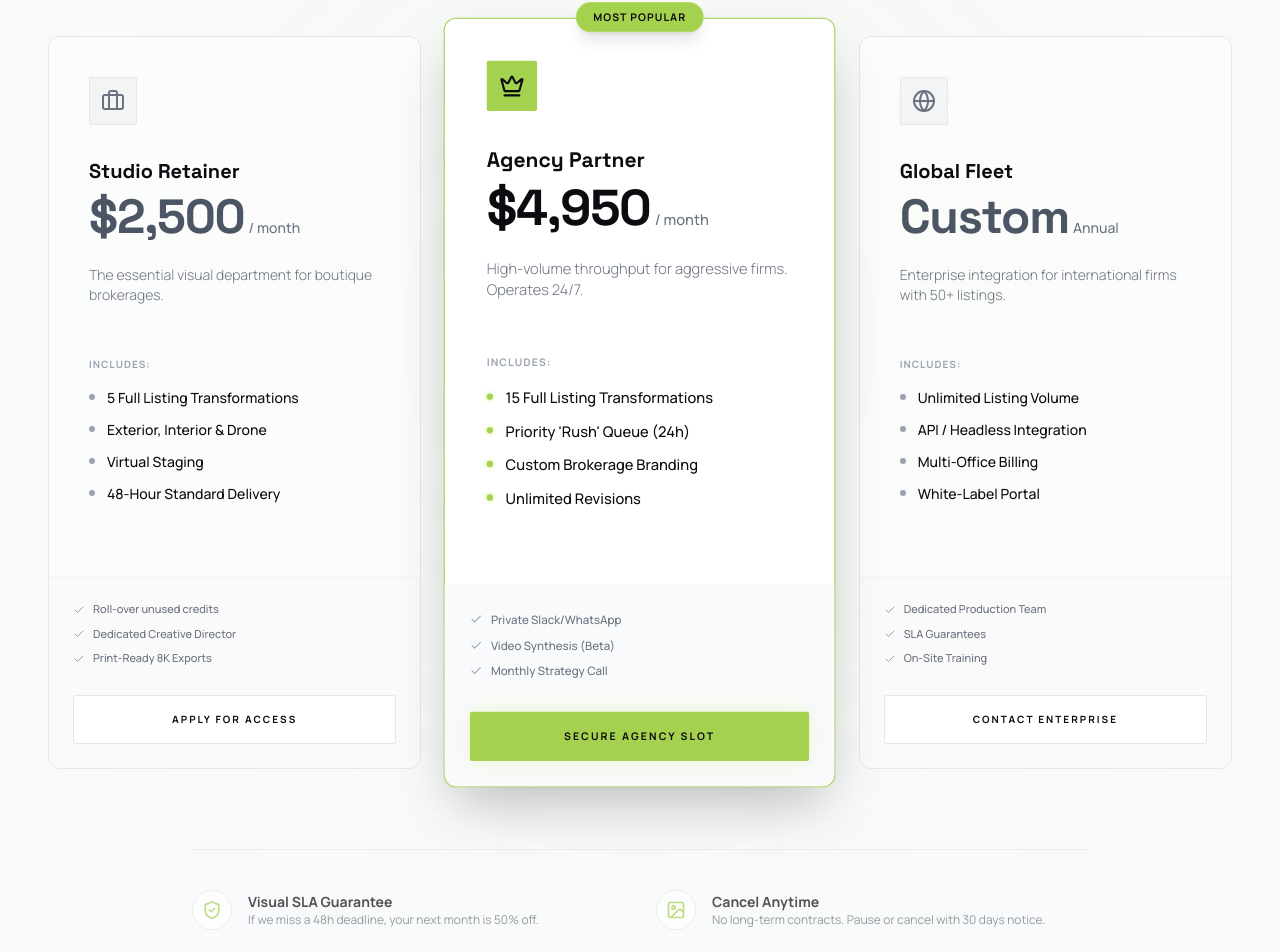
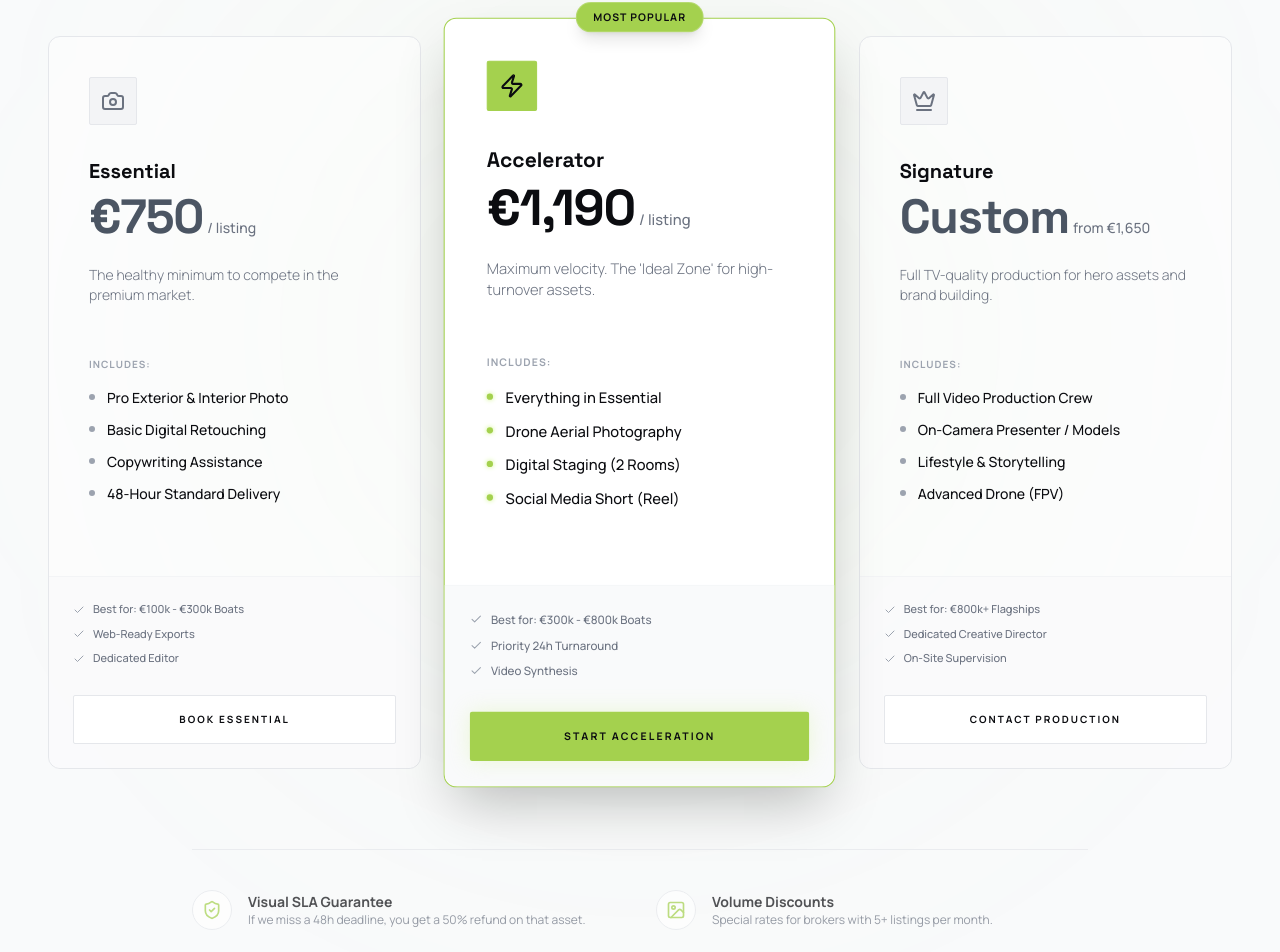
Before and after one commit to testeclothing/MVSACTIVE, a React (Vite) app: page / in a window 1280 px wide. Shown: the part 4081-5033 px from the top of the page. Built offline with nearby package versions, Linux system fonts and the light colour scheme; no server answers.

Commit message:
Update Pricing.tsx

```diff
--- a/components/Pricing.tsx
+++ b/components/Pricing.tsx
@@ -1,65 +1,65 @@
 import React, { useRef, useEffect, useState } from 'react';
-import { Check, ShieldCheck, Image as ImageIcon, Clock, Crown, Briefcase, Globe } from 'lucide-react';
+import { Check, ShieldCheck, Image as ImageIcon, Zap, Crown, Camera } from 'lucide-react';
 
 const tiers = [
   {
-    name: "Studio Retainer",
-    price: "$2,500",
-    unit: "/ month",
-    icon: Briefcase,
-    description: "The essential visual department for boutique brokerages.",
+    name: "Essential",
+    price: "€750",
+    unit: "/ listing",
+    icon: Camera,
+    description: "The healthy minimum to compete in the premium market.",
     includes: [
-      "5 Full Listing Transformations",
-      "Exterior, Interior & Drone",
-      "Virtual Staging",
+      "Pro Exterior & Interior Photo",
+      "Basic Digital Retouching",
+      "Copywriting Assistance",
       "48-Hour Standard Delivery"
     ],
     features: [
-      "Roll-over unused credits",
-      "Dedicated Creative Director",
-      "Print-Ready 8K Exports"
+      "Best for: €100k - €300k Boats",
+      "Web-Ready Exports",
+      "Dedicated Editor"
     ],
-    cta: "Apply for Access",
+    cta: "Book Essential",
     highlight: false
   },
   {
-    name: "Agency Partner",
-    price: "$4,950",
-    unit: "/ month",
-    icon: Crown,
-    description: "High-volume throughput for aggressive firms. Operates 24/7.",
+    name: "Accelerator",
+    price: "€1,190",
+    unit: "/ listing",
+    icon: Zap,
+    description: "Maximum velocity. The 'Ideal Zone' for high-turnover assets.",
     includes: [
-      "15 Full Listing Transformations",
-      "Priority 'Rush' Queue (24h)",
-      "Custom Brokerage Branding",
-      "Unlimited Revisions"
+      "Everything in Essential",
+      "Drone Aerial Photography",
+      "Digital Staging (2 Rooms)",
+      "Social Media Short (Reel)"
     ],
     features: [
-      "Private Slack/WhatsApp",
-      "Video Synthesis (Beta)",
-      "Monthly Strategy Call"
+      "Best for: €300k - €800k Boats",
+      "Priority 24h Turnaround",
+      "Video Synthesis"
     ],
-    cta: "Secure Agency Slot",
+    cta: "Start Acceleration",
     highlight: true
   },
   {
-    name: "Global Fleet",
+    name: "Signature",
     price: "Custom",
-    unit: "Annual",
-    icon: Globe,
-    description: "Enterprise integration for international firms with 50+ listings.",
+    unit: "from €1,650",
+    icon: Crown,
+    description: "Full TV-quality production for hero assets and brand building.",
     includes: [
-      "Unlimited Listing Volume",
-      "API / Headless Integration",
-      "Multi-Office Billing",
-      "White-Label Portal"
+      "Full Video Production Crew",
+      "On-Camera Presenter / Models",
+      "Lifestyle & Storytelling",
+      "Advanced Drone (FPV)"
     ],
     features: [
-      "Dedicated Production Team",
-      "SLA Guarantees",
-      "On-Site Training"
+      "Best for: €800k+ Flagships",
+      "Dedicated Creative Director",
+      "On-Site Supervision"
     ],
-    cta: "Contact Enterprise",
+    cta: "Contact Production",
     highlight: false
   }
 ];
@@ -85,7 +85,6 @@ const Pricing: React.FC = () => {
                         const container = scrollRef.current;
 
                         // Calculate scroll position to center the card
-                        // Center = (Card Offset Left) - (Container Width / 2) + (Card Width / 2)
                         const scrollLeft = card.offsetLeft - (container.clientWidth / 2) + (card.clientWidth / 2);
 
                         container.scrollTo({ left: scrollLeft, behavior: 'smooth' });
@@ -106,7 +105,7 @@ const Pricing: React.FC = () => {
   }, [hasAnimated]);
 
   return (
-    <section id="investment" className="py-20 lg:py-32 bg-gray-50 dark:bg-[#0B0C10] border-t border-gray-200 dark:border-white/5 relative overflow-hidden transition-colors duration-500">
+    <section id="pricing" className="py-20 lg:py-32 bg-gray-50 dark:bg-[#0B0C10] border-t border-gray-200 dark:border-white/5 relative overflow-hidden transition-colors duration-500">
        {/* Ambient Background */}
        <div className="absolute top-1/2 left-1/2 -translate-x-1/2 -translate-y-1/2 w-[800px] h-[800px] bg-neon/5 rounded-full blur-[150px] pointer-events-none"></div>
 
@@ -115,14 +114,14 @@ const Pricing: React.FC = () => {
         {/* Header */}
         <div className="text-center max-w-3xl mx-auto mb-12 lg:mb-20">
             <span className="text-neon text-[10px] font-bold uppercase tracking-[0.3em] mb-4 block">
-                Partnership Models
+                ROI-First Pricing
             </span>
             <h2 className="font-display text-4xl lg:text-6xl font-bold text-dark dark:text-white mb-6">
-                Your Visual Department. <br/>
-                <span className="text-gray-400 dark:text-gray-500">Fixed Cost.</span>
+                Invest in <br/>
+                <span className="text-gray-400 dark:text-gray-500">Asset Velocity.</span>
             </h2>
             <div className="inline-flex items-center gap-2 text-dark dark:text-white text-xs lg:text-sm font-bold uppercase tracking-widest bg-white dark:bg-white/5 px-4 lg:px-6 py-3 rounded-full border border-gray-200 dark:border-white/10 shadow-sm dark:shadow-none">
-                <Clock className="w-4 h-4 text-neon" /> Capacity Limited to 20 Agencies
+                <Crown className="w-4 h-4 text-neon" /> Standard Market Rule: 0.5% - 1% of Asset Value
             </div>
         </div>
 
@@ -137,7 +136,7 @@ const Pricing: React.FC = () => {
                     className={`min-w-[85vw] md:min-w-[50vw] lg:min-w-0 snap-center relative flex flex-col rounded-xl transition-all duration-500 group ${
                         tier.highlight
                         ? 'bg-white dark:bg-[#0E1015] border border-neon shadow-2xl dark:shadow-[0_0_40px_rgba(204,243,129,0.1)] lg:scale-105 z-10'
-                        : 'bg-white/50 dark:bg-[#0E1015] border border-gray-200 dark:border-white/10 hover:border-gray-300 dark:hover:border-white/20 opacity-100 lg:opacity-100' // Ensure opacity is full on mobile
+                        : 'bg-white/50 dark:bg-[#0E1015] border border-gray-200 dark:border-white/10 hover:border-gray-300 dark:hover:border-white/20 opacity-100 lg:opacity-100'
                     }`}
                 >
                     {/* Best Value Badge */}
@@ -197,7 +196,7 @@ const Pricing: React.FC = () => {
                                 ? 'bg-neon text-dark hover:bg-neonHover shadow-[0_0_20px_rgba(204,243,129,0.3)] hover:shadow-[0_0_30px_rgba(204,243,129,0.5)]'
                                 : 'bg-white dark:bg-white/5 text-dark dark:text-white hover:bg-gray-50 dark:hover:bg-white/10 border border-gray-200 dark:border-white/10 hover:border-gray-300 dark:hover:border-white/30'
                             }`}
-                            onClick={() => document.getElementById('audit')?.scrollIntoView({ behavior: 'smooth' })}
+                            onClick={() => document.getElementById('contact')?.scrollIntoView({ behavior: 'smooth' })}
                         >
                             {tier.cta}
                         </button>
@@ -214,7 +213,7 @@ const Pricing: React.FC = () => {
                 </div>
                 <div>
                     <h4 className="text-dark dark:text-white font-bold text-sm">Visual SLA Guarantee</h4>
-                    <p className="text-gray-500 text-xs">If we miss a 48h deadline, your next month is 50% off.</p>
+                    <p className="text-gray-500 text-xs">If we miss a 48h deadline, you get a 50% refund on that asset.</p>
                 </div>
             </div>
             <div className="flex items-center gap-4 justify-center md:justify-start">
@@ -222,8 +221,8 @@ const Pricing: React.FC = () => {
                     <ImageIcon className="w-5 h-5 text-neon" />
                 </div>
                 <div>
-                    <h4 className="text-dark dark:text-white font-bold text-sm">Cancel Anytime</h4>
-                    <p className="text-gray-500 text-xs">No long-term contracts. Pause or cancel with 30 days notice.</p>
+                    <h4 className="text-dark dark:text-white font-bold text-sm">Volume Discounts</h4>
+                    <p className="text-gray-500 text-xs">Special rates for brokers with 5+ listings per month.</p>
                 </div>
             </div>
         </div>
```
